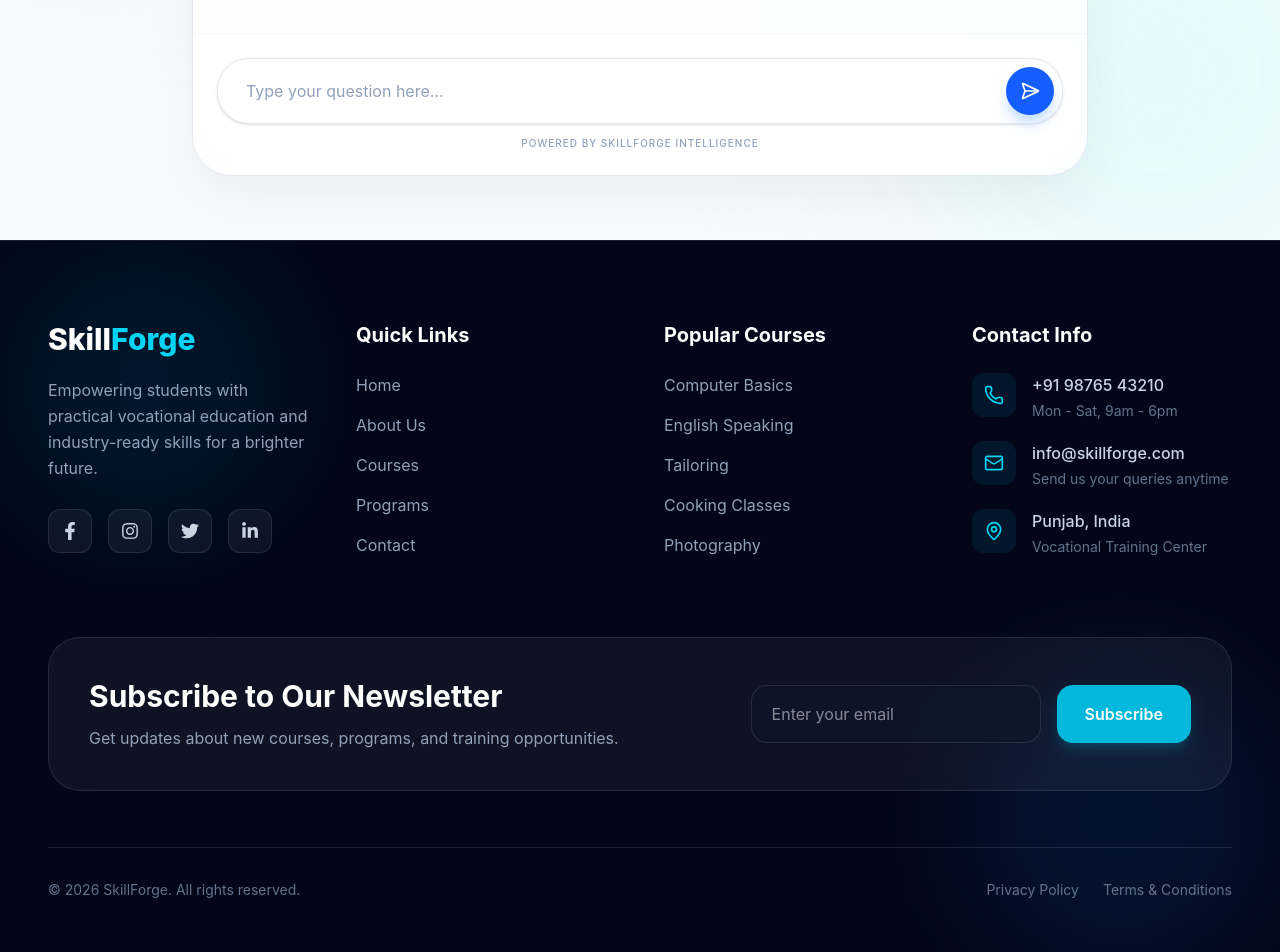
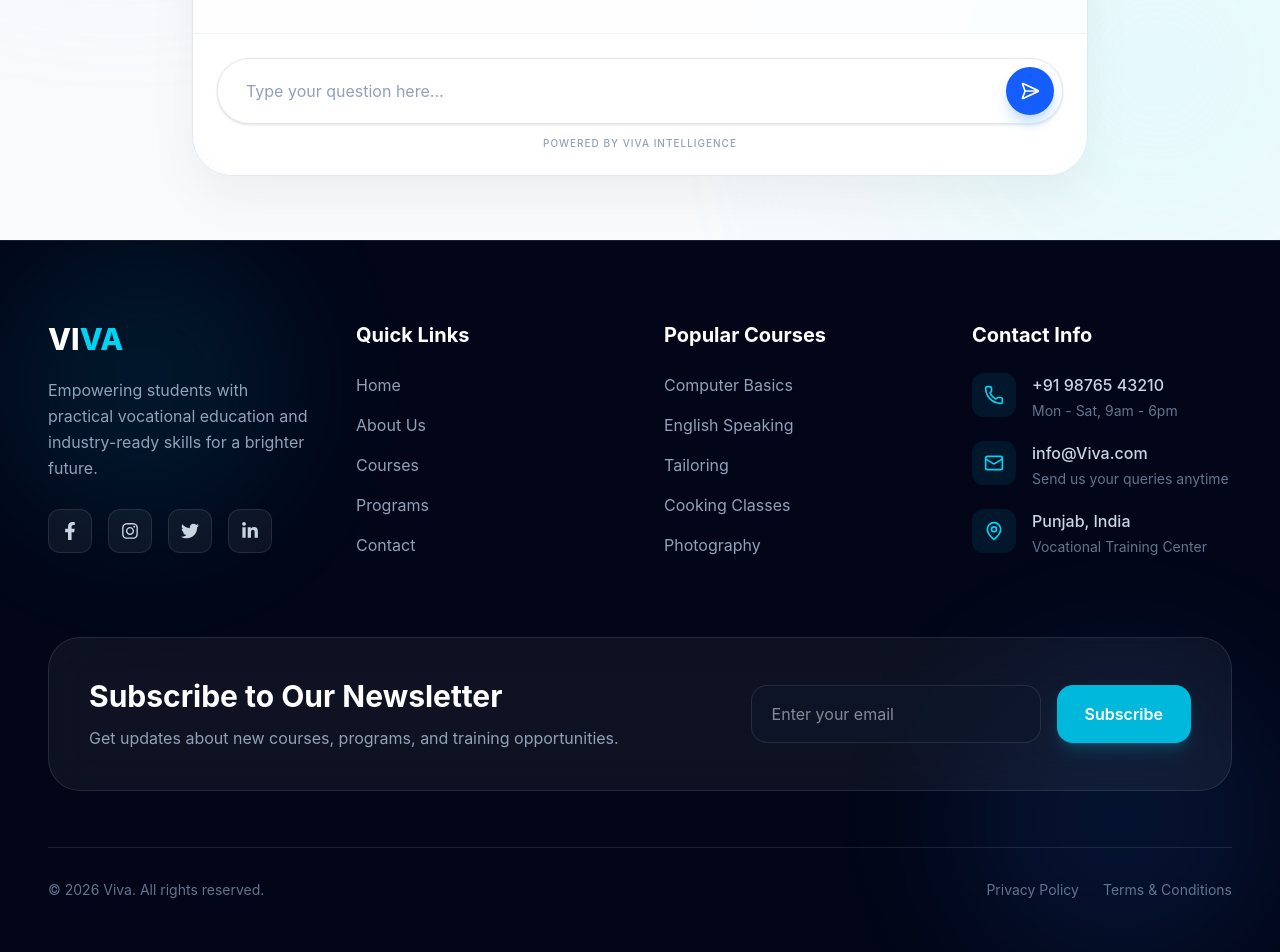
Before and after one commit to ishan009op/vivaVocational, a React (Vite) app in the folder Frontend/: page /ai-chat in a window 1280 px wide. Shown: the part 560-1512 px from the top of the page. Built offline with nearby package versions, Linux system fonts and the light colour scheme.

Commit message:
Phase 1 almost done

```diff
--- a/Frontend/src/Components/Chat.jsx
+++ b/Frontend/src/Components/Chat.jsx
@@ -57,7 +57,7 @@ export default function Chat() {
             </div>
             <div>
               <h2 className="text-xl font-bold tracking-tight text-slate-800">
-                SkillForge AI <span className="text-blue-600">Assistant</span>
+                Viva AI <span className="text-blue-600">Assistant</span>
               </h2>
               <div className="flex items-center gap-1.5">
                 <div className="w-2 h-2 bg-green-500 rounded-full animate-pulse"></div>
@@ -155,7 +155,7 @@ export default function Chat() {
             </motion.button>
           </div>
           <p className="text-center text-[10px] text-slate-400 mt-3 font-medium uppercase tracking-widest">
-            Powered by SkillForge Intelligence
+            Powered by Viva Intelligence
           </p>
         </div>
       </motion.div>
--- a/Frontend/src/Components/Contact.jsx
+++ b/Frontend/src/Components/Contact.jsx
@@ -31,7 +31,7 @@ export default function Contact() {
             <div className="mt-12 space-y-8">
               {[
                 { icon: <Phone size={24} />, label: "Call Us", value: "+91 98765 43210" },
-                { icon: <Mail size={24} />, label: "Email", value: "hello@skillforge.com" },
+                { icon: <Mail size={24} />, label: "Email", value: "hello@Viva.com" },
                 { icon: <MapPin size={24} />, label: "Location", value: "Ludhiana, Punjab, IN" },
               ].map((item, i) => (
                 <motion.div
--- a/Frontend/src/Components/Footer.jsx
+++ b/Frontend/src/Components/Footer.jsx
@@ -26,7 +26,7 @@ export default function Footer() {
               whileHover={{ scale: 1.03 }}
               className="text-3xl font-extrabold"
             >
-              Skill<span className="text-cyan-400">Forge</span>
+              VI<span className="text-cyan-400">VA</span>
             </motion.h2>
 
             <p className="mt-5 text-slate-400 leading-relaxed">
@@ -147,7 +147,7 @@ export default function Footer() {
 
                 <div>
                   <p className="text-slate-300 font-medium">
-                    info@skillforge.com
+                    info@Viva.com
                   </p>
 
                   <p className="text-slate-500 text-sm mt-1">
@@ -209,7 +209,7 @@ export default function Footer() {
         <div className="mt-14 pt-8 border-t border-white/10 flex flex-col md:flex-row items-center justify-between gap-4 text-slate-500 text-sm">
 
           <p>
-            © 2026 SkillForge. All rights reserved.
+            © 2026 Viva. All rights reserved.
           </p>
 
           <div className="flex items-center gap-6">
```
